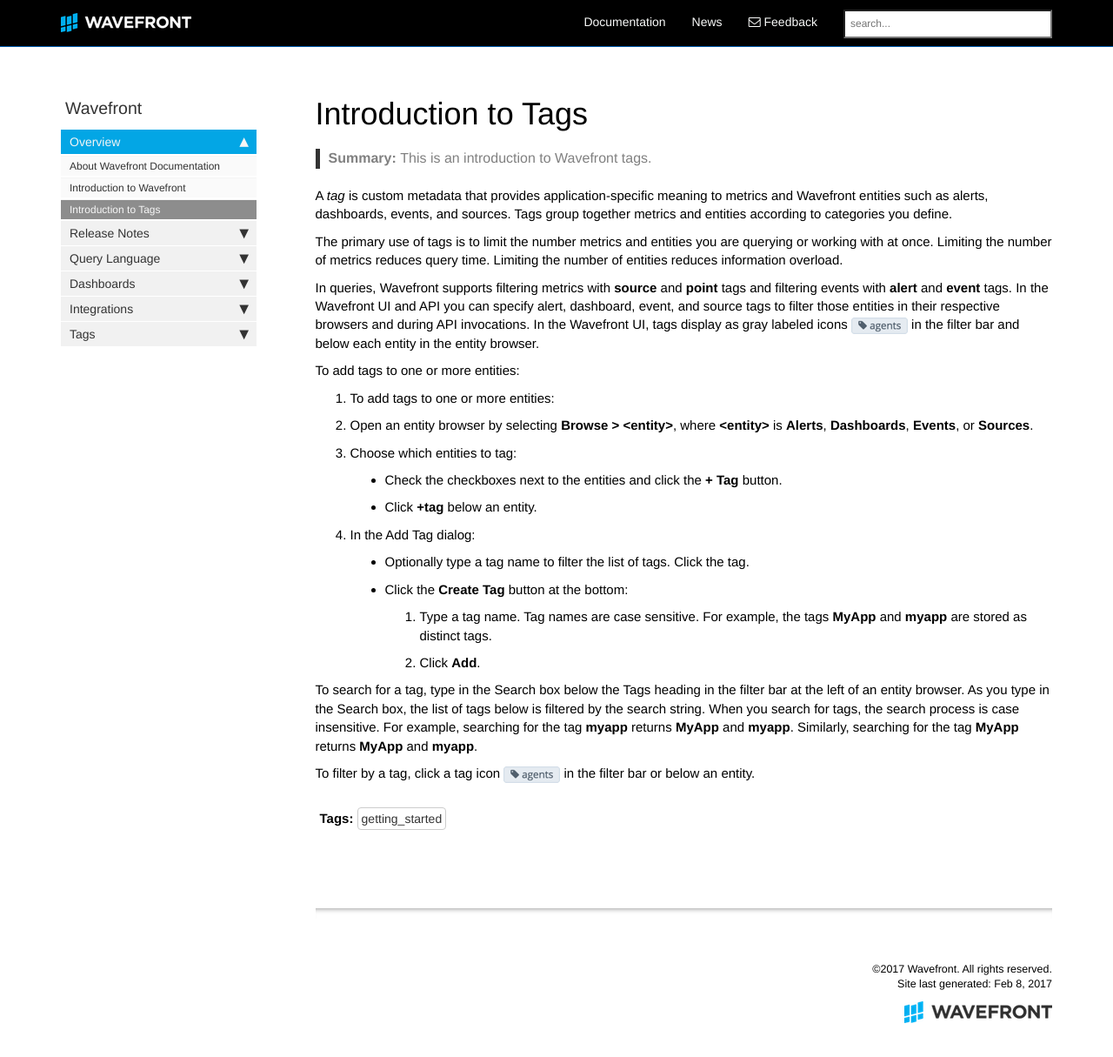
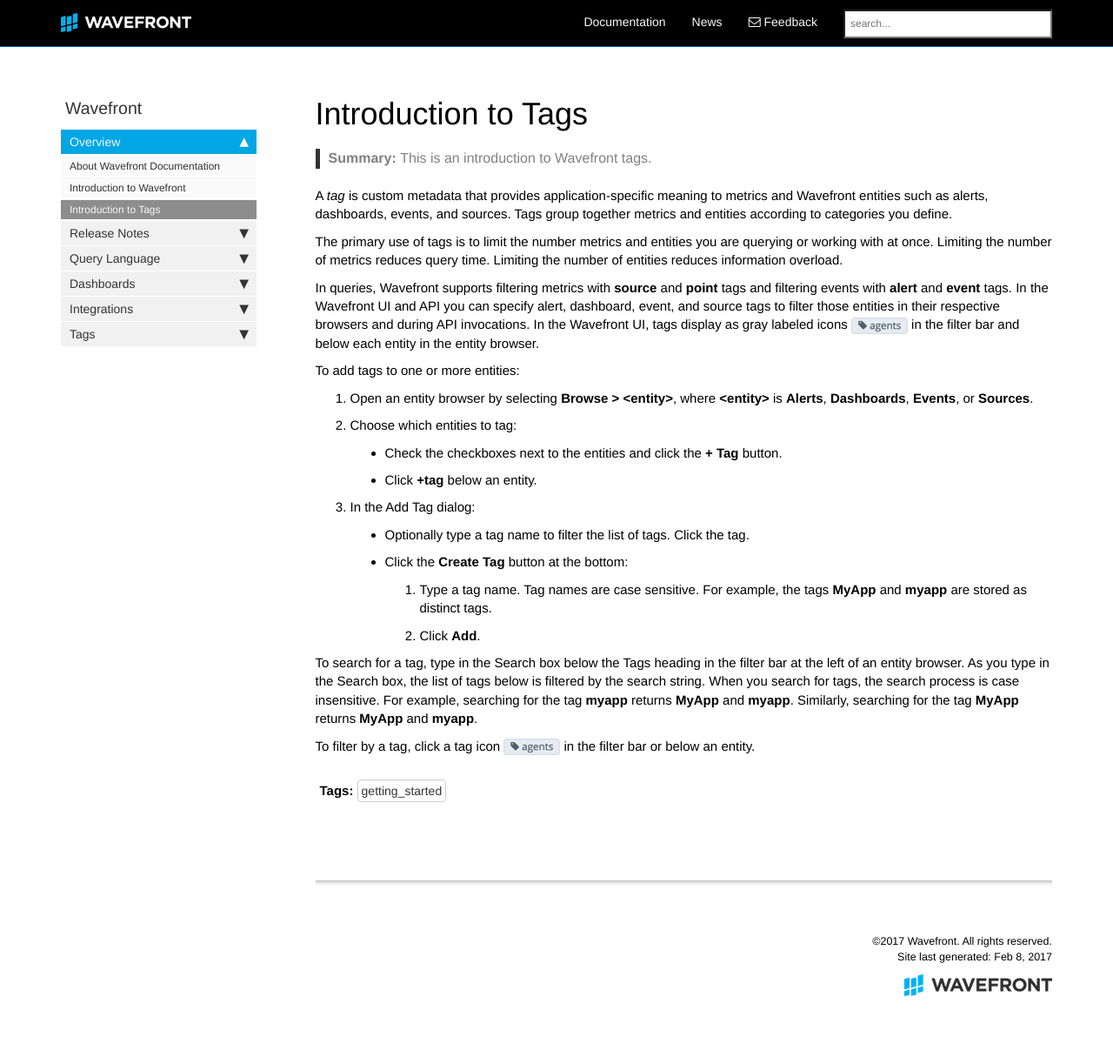
Before and after one commit to jrossi227/wf-docs, a Jekyll site: the page built from pages/doc/tags.md, in a window 1280 px wide and 1236 px high. Shown: the top 1215 px of the window at 87% size. Built offline with Jekyll 4.4.1, drawn with Linux system fonts in a browser that asks for light colours; nearby versions of some CDN libraries; comment, search, counter and statistics services are not loaded.

Commit message:
Remove duplicate step.

```diff
--- a/_includes/help/tags.md
+++ b/_includes/help/tags.md
@@ -6,7 +6,6 @@ In queries, Wavefront supports filtering metrics with **source** and **point** t
 
 To add tags to one or more entities:
 
-1. To add tags to one or more entities:
 1. Open an entity browser by selecting **Browse \> \<entity\>**, where **\<entity\>** is **Alerts**, **Dashboards**, **Events**, or **Sources**.
 1. Choose which entities to tag:
     - Check the checkboxes next to the entities and click the **+ Tag** button.
```
